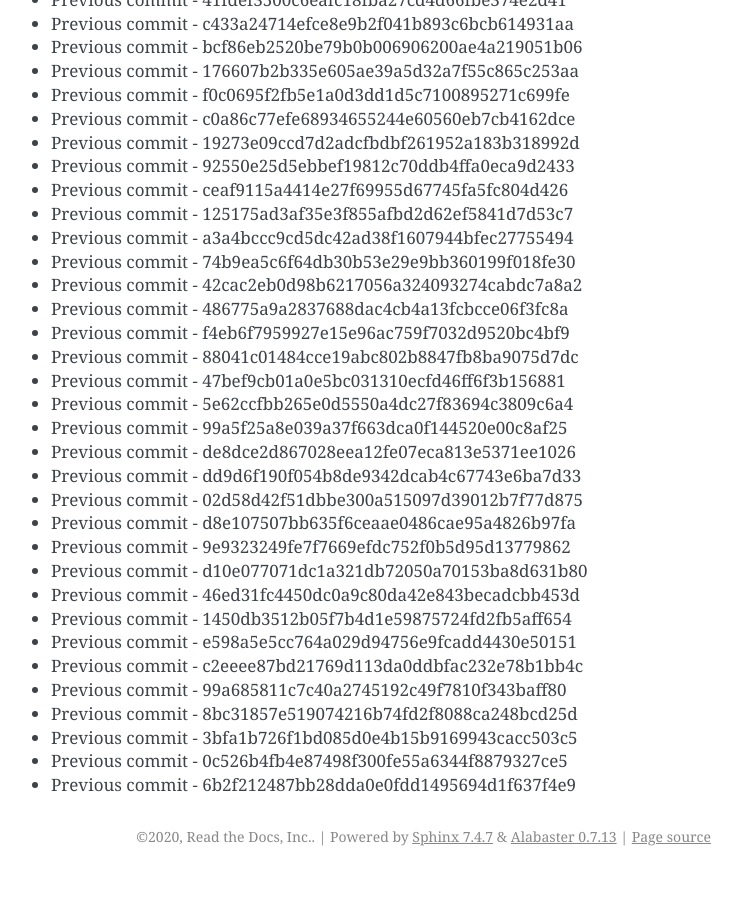
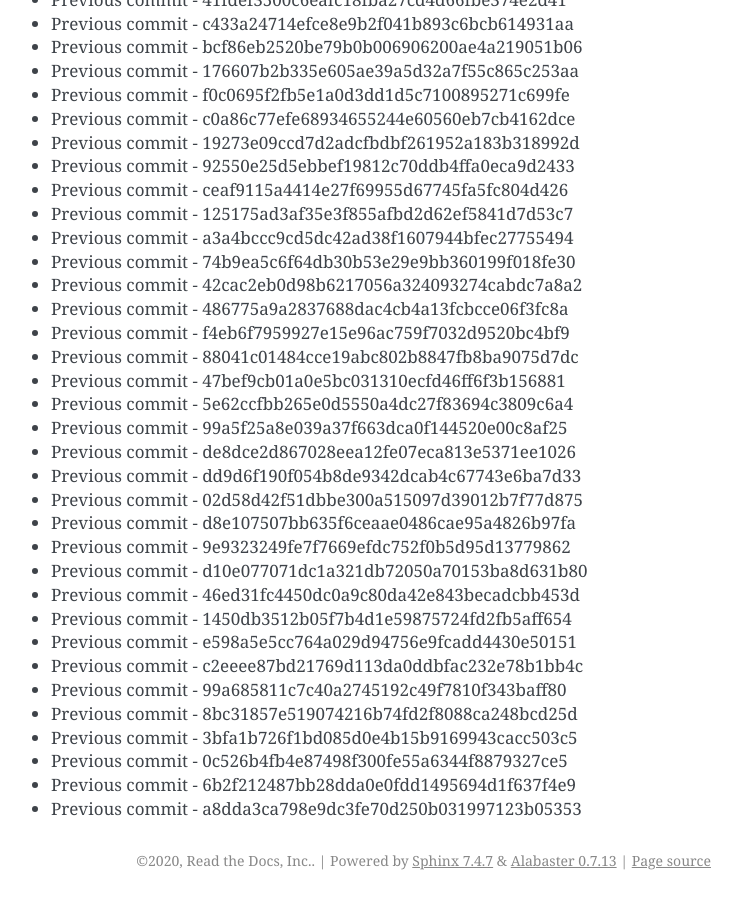
Before and after one commit to readthedocs/rtd-git-stresstest, a Sphinx documentation site: the page built from docs/updates.rst, in a window 1280 px wide and 900 px high, scrolled down 22406 px. Shown: the whole window, without its empty margins (399-1141 px from the left). Built offline with Sphinx 7.4.7, drawn with Linux system fonts in a browser that asks for light colours; before the commit the page ends 23282 px from its top, so only the background shows below that.

Commit message:
Generating commit from previous: a8dda3ca798e9dc3fe70d250b031997123b05353

```diff
--- a/docs/updates.rst
+++ b/docs/updates.rst
@@ -973,3 +973,4 @@ It can be tested for any performance characteristics.
 * Previous commit - 3bfa1b726f1bd085d0e4b15b9169943cacc503c5
 * Previous commit - 0c526b4fb4e87498f300fe55a6344f8879327ce5
 * Previous commit - 6b2f212487bb28dda0e0fdd1495694d1f637f4e9
+* Previous commit - a8dda3ca798e9dc3fe70d250b031997123b05353
```
